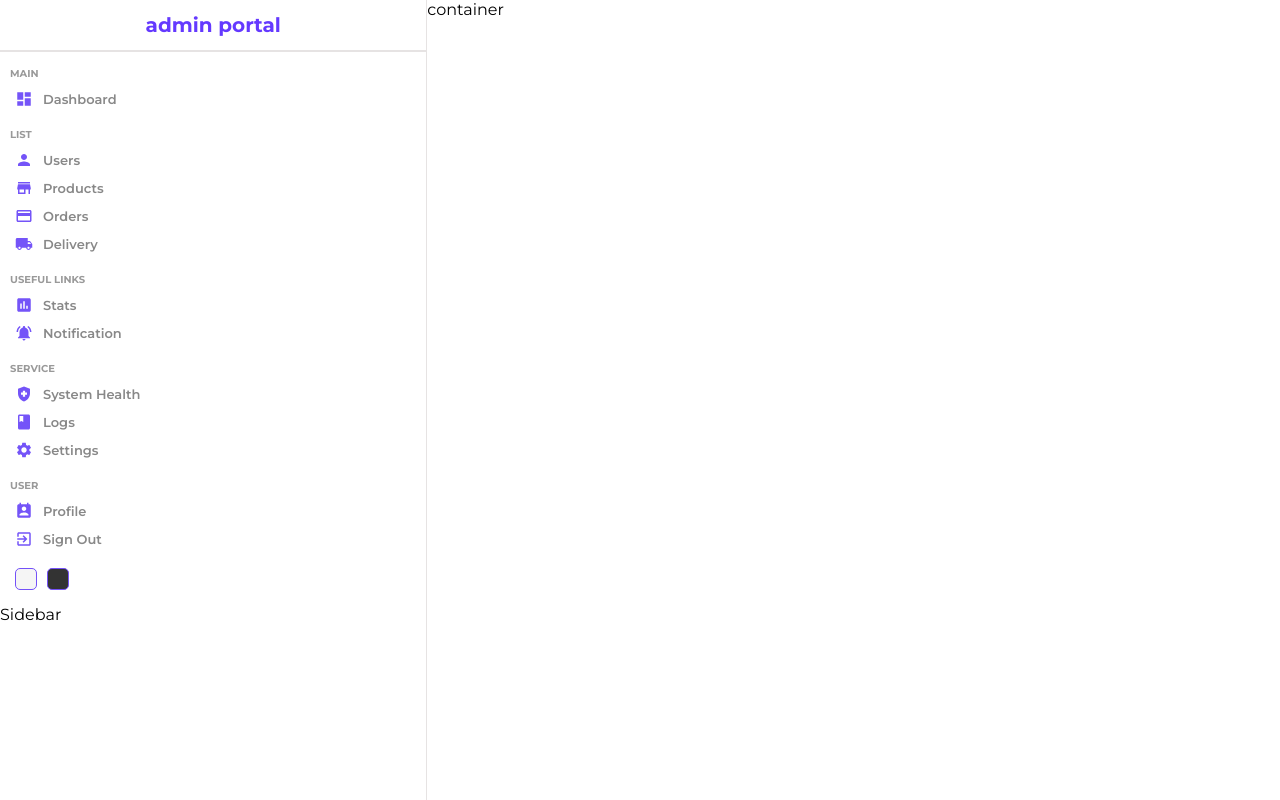
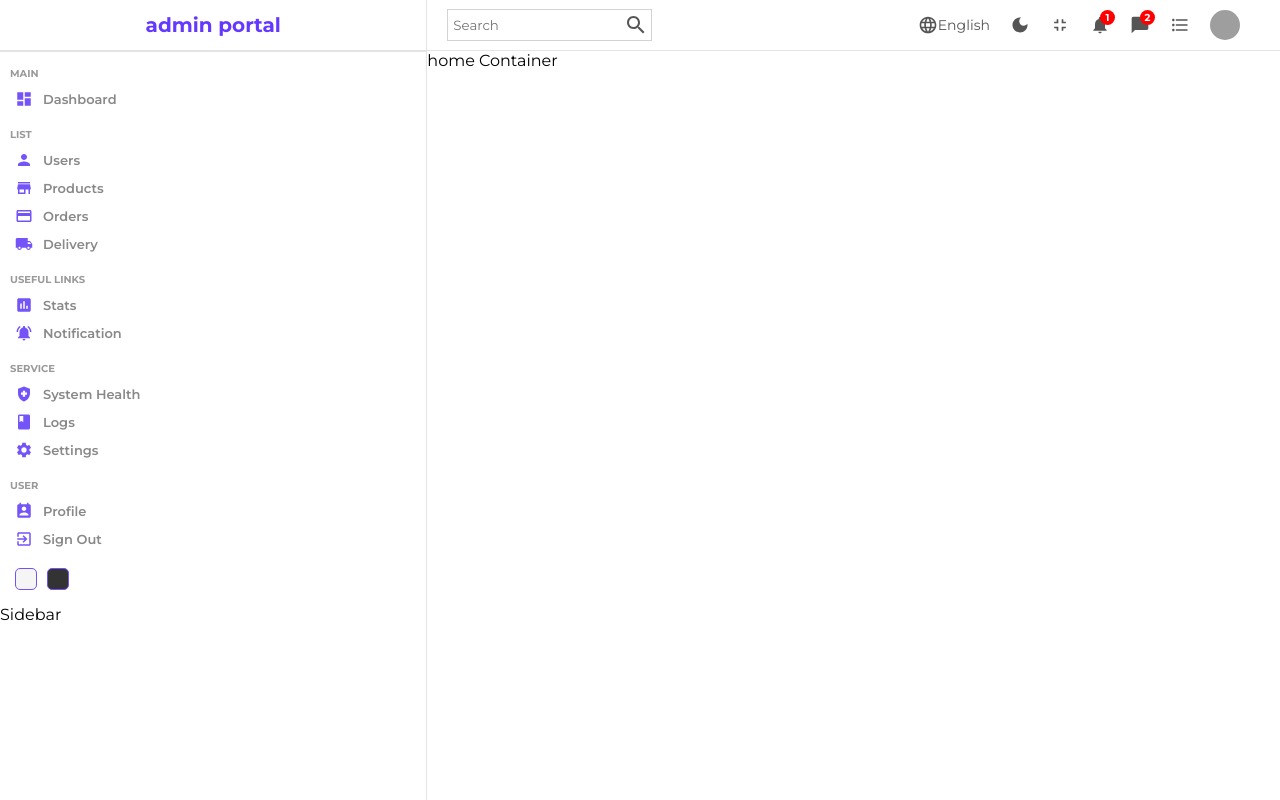
Before and after one commit to JcPerera/admin-panel, a React (Create React App) app: page / in a window 1280 px wide. Built offline with nearby package versions, Linux system fonts and the light colour scheme; grey boxes are pictures that could not be loaded.

Commit message:
added navbar html and css

```diff
--- a/src/components/navbar/Navbar.jsx
+++ b/src/components/navbar/Navbar.jsx
@@ -1,9 +1,49 @@
-import './navbar.scss'
+import "./navbar.scss";
+import SearchIcon from "@mui/icons-material/Search";
+import LanguageIcon from "@mui/icons-material/Language";
+import DarkModeIcon from "@mui/icons-material/DarkMode";
+import FullscreenExitIcon from "@mui/icons-material/FullscreenExit";
+import NotificationsIcon from "@mui/icons-material/Notifications";
+import ChatBubbleIcon from "@mui/icons-material/ChatBubble";
+import FormatListBulletedIcon from "@mui/icons-material/FormatListBulleted";
 
 const Navbar = () => {
   return (
-    <div>Navbar</div>
-  )
-}
+    <div className="navbar">
+      <div className="wrapper">
+        <div className="search">
+          <input type="text" placeholder="Search" />
+          <SearchIcon />
+        </div>
+        <div className="items">
+          <div className="item">
+            <LanguageIcon className="icon" />
+            English
+          </div>
+          <div className="item">
+            <DarkModeIcon className="icon" />
+          </div>
+          <div className="item">
+            <FullscreenExitIcon className="icon" />
+          </div>
+          <div className="item">
+            <NotificationsIcon className="icon" />
+            <div className="counter">1</div>
+          </div>
+          <div className="item">
+            <ChatBubbleIcon className="icon" />
+            <div className="counter">2</div>
+          </div>
+          <div className="item">
+            <FormatListBulletedIcon className="icon" />
+          </div>
+          <div className="item">
+            <img src="https://images.pexels.com/photos/1816642/pexels-photo-1816642.jpeg?auto=compress&cs=tinysrgb&dpr=2&h=750&w=1260" alt="avatar" className="avatar" />
+          </div>
+        </div>
+      </div>
+    </div>
+  );
+};
 
-export default Navbar
+export default Navbar;
--- a/src/components/navbar/navbar.scss
+++ b/src/components/navbar/navbar.scss
@@ -0,0 +1,67 @@
+.navbar {
+  height: 50px;
+  border-bottom: 0.5px solid rgb(231, 228, 228);
+  display: flex;
+  align-items: center;
+  font-size: 14px;
+  color: #555;
+
+  .wrapper {
+    width: 100%;
+    display: flex;
+    padding: 20px;
+    align-items: center;
+    justify-content: space-between;
+
+    .search {
+      display: flex;
+      align-items: center;
+      padding: 3px;
+      border: 0.5px solid lightgray;
+
+      input {
+        border: none;
+        outline: none;
+        background: transparent;
+      }
+    }
+
+    .items {
+      display: flex;
+      align-items: center;
+
+      .item {
+        display: flex;
+        align-items: center;
+        margin-right: 20px;
+        position: relative;
+
+        .icon {
+          font-size: 20px;
+        }
+
+        .avatar {
+          width: 30px;
+          height: 30px;
+          border-radius: 50%;
+        }
+
+        .counter {
+          background-color: red;
+          height: 15px;
+          width: 15px;
+          border-radius: 50%;
+          color: white;
+          display: flex;
+          align-items: center;
+          justify-content: center;
+          font-size: 10px;
+          font-weight: bold;
+          position: absolute;
+          top: -5px;
+          right: -5px;
+        }
+      }
+    }
+  }
+}
--- a/src/components/sidebar/sidebar.scss
+++ b/src/components/sidebar/sidebar.scss
@@ -14,12 +14,10 @@
       font-size: 20px;
       font-weight: bold;
       color: #6439ff;
-
     }
   }
 
   hr {
-        height: 0;
     border: 0.5px solid rgb(230, 227, 227);
   }
 
@@ -53,7 +51,7 @@
           font-size: 18px;
           color: #7454f8;
         }
-                span{
+        span {
           font-size: 13px;
           margin-left: 10px;
           font-weight: 600;
@@ -76,10 +74,10 @@
       cursor: pointer;
       margin: 5px;
 
-            &:nth-child(1){
+      &:nth-child(1) {
         background-color: whitesmoke;
       }
-            &:nth-child(2){
+      &:nth-child(2) {
         background-color: #333;
       }
     }
--- a/src/pages/home/Home.jsx
+++ b/src/pages/home/Home.jsx
@@ -1,12 +1,16 @@
-import "./home.scss"
-import Sidebar from '../../components/sidebar/Sidebar'
+import "./home.scss";
+import Sidebar from "../../components/sidebar/Sidebar";
+import Navbar from "../../components/navbar/Navbar";
 const Home = () => {
   return (
-    <div className='home'>
-        <Sidebar/>
-        <div className="homeContainer">container</div>
+    <div className="home">
+      <Sidebar />
+      <div className="homeContainer">
+        <Navbar />
+        home Container
+      </div>
     </div>
-  )
-}
+  );
+};
 
-export default Home
+export default Home;
```
Lines whose indentation alone changed are shown as unchanged.
